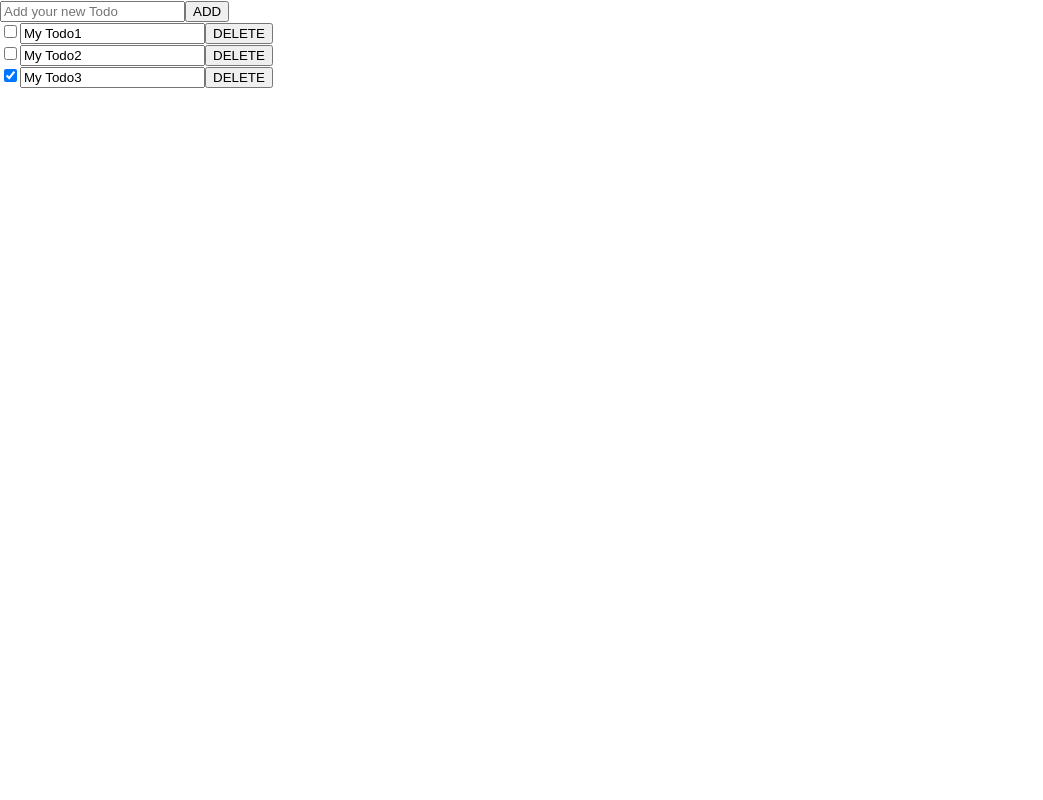
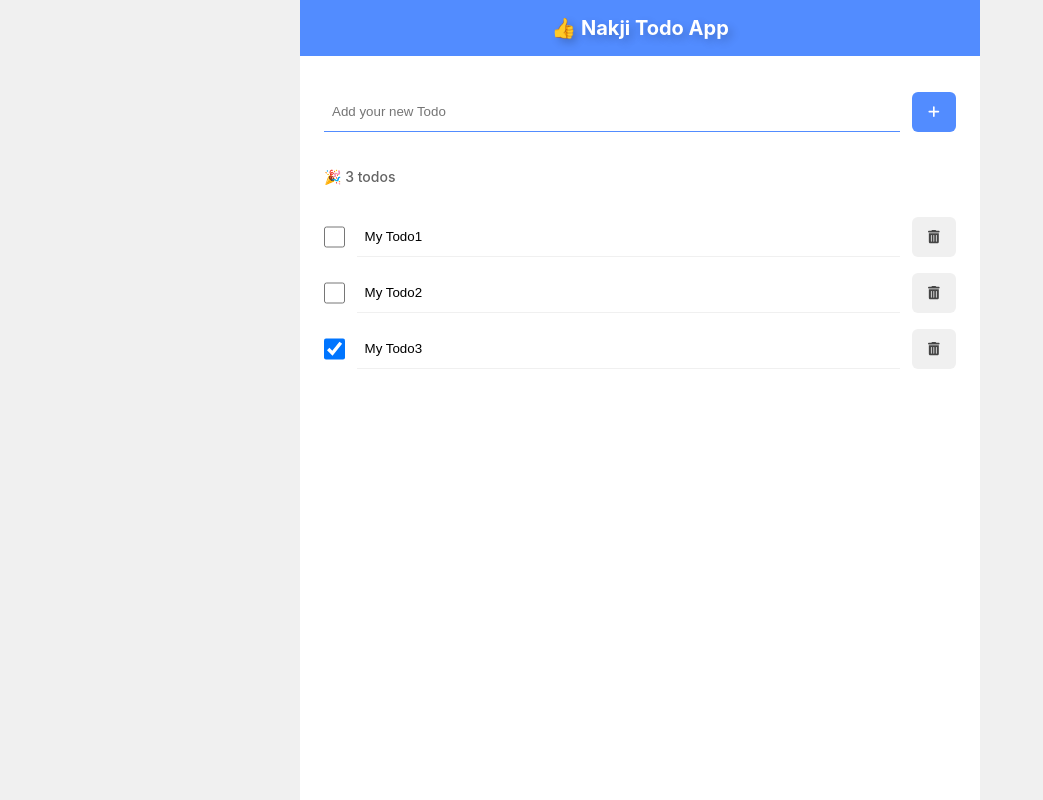
Before and after one commit to dhtjddls/Fullstack-todo-app, a React (Create React App) app in the folder client/: page / in a window 1280 px wide. Shown: the whole page, without its empty margins (0-1043 px from the left). Built offline with nearby package versions, Linux system fonts and the light colour scheme.

Commit message:
feat: icon 설정 및 input validation 기능

```diff
--- a/client/src/App.js
+++ b/client/src/App.js
@@ -1,6 +1,7 @@
 import { useState, useRef } from "react";
 import AddTodo from "./components/AddTodo";
 import Todo from "./components/Todo";
+import "./styles/App.scss";
 
 const App = () => {
   const [todoItems, setTodoItems] = useState([
@@ -42,11 +43,18 @@
 
   return (
     <div className="App">
+      <header>👍 Nakji Todo App</header>
       <AddTodo addItem={addItem} />
-      {todoItems.map((item) => {
-        // console.log(item); // {id: 1, title: 'My Todo1', done: false}
-        return <Todo key={item.id} item={item} deleteItem={deleteItem} />;
-      })}
+      <div className="left-todos">🎉 {todoItems.length} todos</div>
+
+      {todoItems.length > 0 ? (
+        todoItems.map((item) => {
+          // console.log(item); // {id: 1, title: 'My Todo1', done: false}
+          return <Todo key={item.id} item={item} deleteItem={deleteItem} />;
+        })
+      ) : (
+        <p className="empty-todos">todo를 추가해 보세용~🙌</p>
+      )}
     </div>
   );
 };
--- a/client/src/components/AddTodo.js
+++ b/client/src/components/AddTodo.js
@@ -1,7 +1,11 @@
 import { useState } from "react";
+import "../styles/AddTodo.scss";
+import { faPlus } from "@fortawesome/free-solid-svg-icons";
+import { FontAwesomeIcon } from "@fortawesome/react-fontawesome";
 
 const AddTodo = (props) => {
   const { addItem } = props;
+  const [autoFocus, setAutoFocus] = useState(true);
 
   // 사용자 입력을 저장할 객체
   // (id, title, done에 대한 정보를 저장해야해서 객체 형태로!!)
@@ -10,9 +14,14 @@
   });
 
   const onButtonClick = () => {
-    // props로 받아온 addItem 함수 실행
-    addItem(todoItem); // {title: 'input입력값'}
-    setTodoItem({ title: "" }); // input 초기화
+    if (todoItem.title.trim() === "") {
+      setTodoItem({ ...todoItem, title: "" });
+      return;
+    } else {
+      // props로 받아온 addItem 함수 실행
+      addItem(todoItem); // {title: 'input입력값'}
+      setTodoItem({ title: "" }); // input 초기화
+    }
   };
 
   // Enter 키 입력시 아이템 추가
@@ -30,8 +39,11 @@
         value={todoItem.title}
         onChange={(e) => setTodoItem({ title: e.target.value })}
         onKeyPress={onEnterKeyPress}
+        autoFocus={autoFocus}
       />
-      <button onClick={onButtonClick}>ADD</button>
+      <button onClick={onButtonClick}>
+        <FontAwesomeIcon icon={faPlus} />
+      </button>
     </div>
   );
 };
--- a/client/src/components/Todo.js
+++ b/client/src/components/Todo.js
@@ -1,4 +1,7 @@
 import { useState } from "react";
+import "../styles/Todo.scss";
+import { faTrashCan } from "@fortawesome/free-solid-svg-icons";
+import { FontAwesomeIcon } from "@fortawesome/react-fontawesome";
 
 const Todo = ({ item, deleteItem }) => {
   // console.log(item); // { id: 1, title: 'todo1', done: false, }
@@ -49,7 +52,9 @@
         onChange={editTitleHandler}
         onKeyPress={onEnterKeyPress}
       />
-      <button onClick={onDeleteBtnClick}>DELETE</button>
+      <button onClick={onDeleteBtnClick}>
+        <FontAwesomeIcon icon={faTrashCan} />
+      </button>
     </div>
   );
 };
--- /dev/null
+++ b/client/src/styles/AddTodo.scss
@@ -0,0 +1,16 @@
+@import "utils";
+
+.AddTodo {
+  width: 100%;
+  padding: 36px 24px;
+  display: flex;
+
+  input {
+    margin-right: 12px;
+    @include input($color-primary-400);
+  }
+
+  button {
+    @include button($color-primary-400, $color-secondary-100);
+  }
+}
--- /dev/null
+++ b/client/src/styles/App.scss
@@ -0,0 +1,44 @@
+@import "./utils";
+
+* {
+  box-sizing: border-box;
+}
+
+body {
+  background-color: $color-secondary-200;
+  overflow-x: hidden;
+}
+
+.App {
+  min-height: 100vh;
+  width: $width-md;
+  margin: 0 auto;
+  background-color: $color-secondary-100;
+
+  header {
+    background-color: $color-primary-400;
+    color: $color-secondary-100;
+    font-size: 20px;
+    font-weight: 700;
+    text-align: center;
+    padding: 16px 0;
+    text-shadow: 4px 4px 8px rgba(0, 0, 0, 0.2);
+  }
+
+  .left-todos {
+    @include notice();
+    padding: 0 24px;
+    margin-bottom: 24px;
+  }
+
+  .empty-todos {
+    @include notice();
+    text-align: center;
+  }
+}
+
+@media (max-width: $width-md) {
+  .App {
+    width: 90vw;
+  }
+}
--- /dev/null
+++ b/client/src/styles/Todo.scss
@@ -0,0 +1,20 @@
+@import "./utils";
+.Todo {
+  padding: 8px 24px;
+  display: flex;
+
+  input[type="checkbox"] {
+    width: 24px;
+    height: 24px;
+    margin: auto 0;
+  }
+
+  input[type="text"] {
+    @include input($color-secondary-200);
+    margin: 0 12px;
+  }
+
+  button {
+    @include button($color-secondary-200, $color-secondary-400);
+  }
+}
--- /dev/null
+++ b/client/src/styles/_utils.scss
@@ -0,0 +1,40 @@
+// 여러 파일에서 사용되는 sass 변수 및 mixin
+
+// COLOR
+$color-primary-400: rgb(82, 140, 255);
+$color-secondary-400: rgb(69, 69, 69);
+$color-secondary-300: rgb(100, 100, 100);
+$color-secondary-200: rgb(240, 240, 240);
+$color-secondary-100: rgb(255, 255, 255);
+
+// SIZE
+$width-md: 680px;
+
+// MIXIN
+@mixin button($bg-color, $color) {
+  padding: 0 16px;
+  border-radius: 6px;
+  border: none;
+  background-color: $bg-color;
+  color: $color;
+  cursor: pointer;
+}
+
+@mixin input($border-color) {
+  width: 100%;
+  background-color: transparent;
+  border: none;
+  border-bottom: 1px solid $border-color;
+  padding: 12px 8px;
+
+  &:focus {
+    // focus 될 때 발생하는 outline 효과 없애기
+    outline: none;
+  }
+}
+
+@mixin notice() {
+  color: $color-secondary-300;
+  font-size: 14px;
+  font-weight: 500;
+}
```
Also changed, not shown: client/package.json (+7 -0 lines), 1 other file (tests, documents, lock files or other folders).
